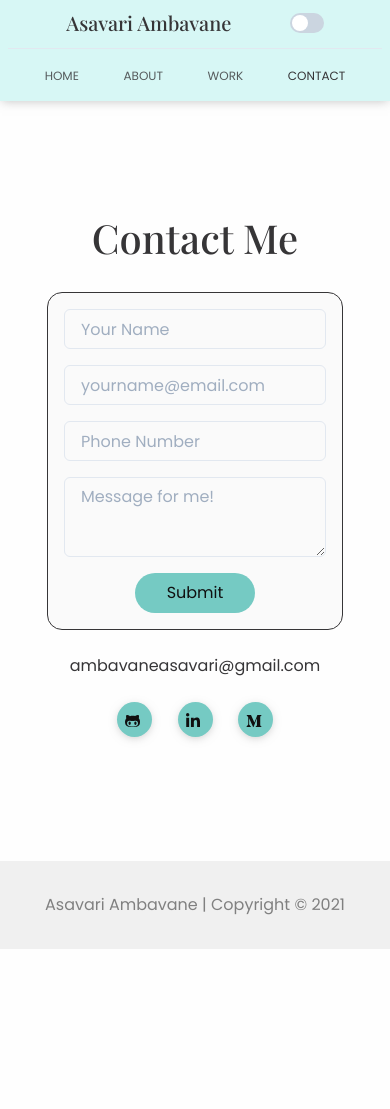
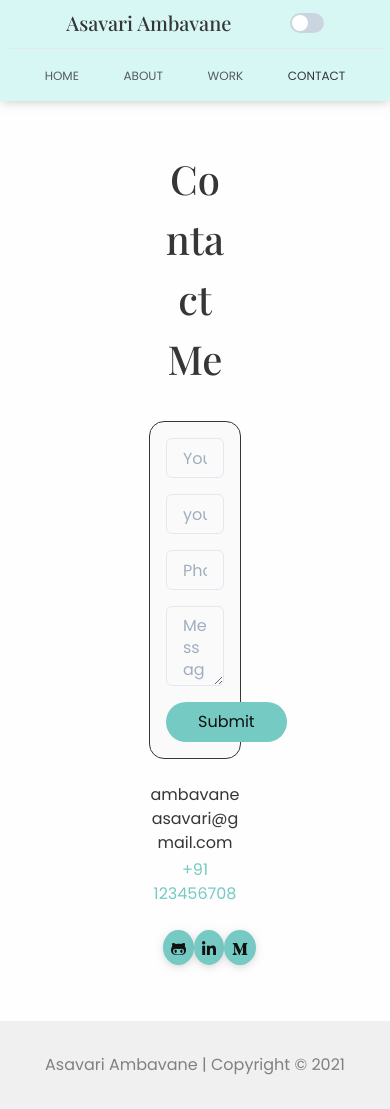
Before and after one commit to AsavariA/nextjs-portfolio-template, a Next.js app: page /contact in a window 390 px wide. Before the commit the page ends 949 px from the top, so only its background shows below. Built offline with nearby package versions, Linux system fonts and the light colour scheme.

Commit message:
templating commit 2

```diff
--- a/Components/Contact.js
+++ b/Components/Contact.js
@@ -1,15 +1,12 @@
 import { Stack, Input, Textarea, useToast } from "@chakra-ui/react"
-import { useMediaQuery } from "@chakra-ui/react"
 import { useState } from 'react'
 import styles from '../styles/Contact.module.css'
 import { FontAwesomeIcon } from "@fortawesome/react-fontawesome";
-import { faGithubAlt, faLinkedinIn, faMediumM, } from "@fortawesome/free-brands-svg-icons"
 import Link from 'next/link'
+import { userinfo } from '../Constants/userinfo'
 
 const Contact = ({ currentTheme }) => {
-  const [drawerVisible] = useMediaQuery("(max-width: 850px)")
   const toast = useToast()
-  // const FORM_URL = 'https://docs.google.com/forms/u/0/d/e/1FAIpQLSdnXFxxj9KiFXRVRe1RweSbbrgouyzrQCxmdy3y7Kv5gOf3HA/formResponse'
 
   const [name, setName] = useState('')
   const [email, setEmail] = useState('')
@@ -44,9 +41,6 @@ const Contact = ({ currentTheme }) => {
       isClosable: true,
     })
 
-    // console.log(JSON.stringify(data))
-    // console.log(data)
-
     fetch('/api/contact', {
       method: 'POST',
       headers: {
@@ -68,11 +62,10 @@ const Contact = ({ currentTheme }) => {
   }
 
   return (
-    <div style={{ width: !drawerVisible ? '40%' : '80%', margin: !drawerVisible ? '0 auto' : '0 auto', padding: !drawerVisible ? '2rem' : '1rem 0.5rem' }}>
-      <div style={{ padding: !drawerVisible ? '1rem' : '0.5rem' }}>
+    <div className={styles.contactWrapper}>
+      <div className={styles.contactHeading}>
         <h2 className={styles.contact}>Contact Me</h2>
       </div>
-      {/* <form action={FORM_URL} method="POST"> */}
       <form onSubmit={(e) => { handleSubmit(e) }} className={styles.form} style={{ borderColor: currentTheme.text, backgroundColor: currentTheme.name === 'light' ? '#fafafa' : 'transparent' }}>
         <Stack spacing={4}>
           <Input type="text" name="name" value={name} placeholder="Your Name" focusBorderColor={currentTheme.tertiary} isRequired autoComplete="off" onChange={(e) => { setName(e.target.value) }} />
@@ -97,18 +90,21 @@ const Contact = ({ currentTheme }) => {
       </form>
 
       <div style={{ textAlign: 'center', paddingTop: '0.5rem' }}>
-        <Link href="mailto:ambavaneasavari@gmail.com"><a>ambavaneasavari@gmail.com</a></Link>
+        <Link href={`mailto:${userinfo.contact.email}`}><a>{userinfo.contact.email}</a></Link>
+      </div>
+      <div style={{ textAlign: 'center', paddingTop: '0.2rem', color: currentTheme.tertiary }}>
+        <Link href={`tel:${userinfo.contact.countrycode}${userinfo.contact.phone}`}><a>{`${userinfo.contact.countrycode} ${userinfo.contact.phone}`}</a></Link>
       </div>
       <div className={styles.socialIconDiv}>
-        <div className={styles.socialIcon} style={iconStyles}>
-          <Link href="https://github.com/AsavariA"><a><FontAwesomeIcon icon={faGithubAlt} /></a></Link>
-        </div>
-        <div className={styles.socialIcon} style={iconStyles}>
-          <Link href="https://www.linkedin.com/in/asavariambavane/"><a><FontAwesomeIcon icon={faLinkedinIn} /></a></Link>
-        </div>
-        <div className={styles.socialIcon} style={iconStyles}>
-          <Link href="https://ambavaneasavari.medium.com/"><a><FontAwesomeIcon icon={faMediumM} /></a></Link>
-        </div>
+        {userinfo.mainSocials ?
+          userinfo.mainSocials.map((social, key) => {
+            return (
+              <div className={styles.socialIcon} style={iconStyles} key={key}>
+                <Link href={social.link}><a><FontAwesomeIcon icon={social.icon} /></a></Link>
+              </div>
+            )
+          }) : null
+        }
       </div>
     </div>
   )
--- a/Components/HomePage.js
+++ b/Components/HomePage.js
@@ -18,10 +18,10 @@ const HomePage = ({ currentTheme }) => {
             <div className={styles.homeWorkSection} id="work">
                 <h1 className={styles.workheading} data-aos="fade-up">Work</h1>
                 {
-                    projects.slice(0, 3).map((project) => {
+                    projects.slice(0, 3).map((project, key) => {
                         return (
-                            <div key={project.id} data-aos="fade-up">
-                                <HomeProject currentTheme={currentTheme} project={project} />
+                            <div key={key} data-aos="fade-up">
+                                <HomeProject currentTheme={currentTheme} project={project} id={key}/>
                             </div>
                         )
                     })
--- a/Components/HomeProject.js
+++ b/Components/HomeProject.js
@@ -3,11 +3,11 @@ import { FontAwesomeIcon } from "@fortawesome/react-fontawesome";
 import { faTelegramPlane } from "@fortawesome/free-brands-svg-icons"
 import Link from 'next/link'
 
-const HomeProject = ({ currentTheme, project }) => {
+const HomeProject = ({ currentTheme, project, id }) => {
     return (
-        <div className={styles.projectmain} style={{borderColor: currentTheme.accent, borderRadius: project.borderRadius}}>
+        <div className={styles.projectmain} style={{borderColor: currentTheme.accent, borderRadius: id % 2 === 0 ? '50px 0 0 0' : '0 0 50px 0'}}>
             <div className={styles.projectContent}>
-                <div className={styles.projectIcon} style={{color: currentTheme.accent, backgroundColor: currentTheme.footerColor, borderColor: currentTheme.accent}}><Link href='/work'><a><FontAwesomeIcon icon={faTelegramPlane} /></a></Link></div>
+                <div className={styles.projectIcon} style={{color: currentTheme.accent, backgroundColor: currentTheme.footerColor, borderColor: currentTheme.accent}}><Link href={project.projectLink}><a><FontAwesomeIcon icon={faTelegramPlane} /></a></Link></div>
                 <h1 className={styles.projectTitle}>{project.name}</h1>
                 <h2 className={styles.projectSubTitle} style={{color: currentTheme.subtext}}>{project.description}</h2>
                 <Link href='/work'><a className={styles.cta2} style={{ color: currentTheme.tertiary }}>View More</a></Link>
--- a/Components/WorkProject.js
+++ b/Components/WorkProject.js
@@ -8,7 +8,7 @@ import { useState } from 'react';
 import Image from 'next/image';
 import { useSwipeable } from "react-swipeable";
 
-const WorkProject = ({ currentTheme, project }) => {
+const WorkProject = ({ currentTheme, project, id }) => {
   const toast = useToast();
   const [index, setIndex] = useState(0);
 
@@ -50,7 +50,7 @@ const WorkProject = ({ currentTheme, project }) => {
   });
 
   return (
-    <div className={styles.parentofparentcard} style={{ justifyContent: project.justifyContent }} id={project.id}>
+    <div className={styles.parentofparentcard} style={{ justifyContent: id % 2 === 0 ? 'flex-start' : 'flex-end' }}>
       <div className={styles.parentcard}>
         <div className={styles.cardtitle}>
           <h1 className={styles.projtitle}>{project.name}</h1>
--- a/Constants/userinfo.js
+++ b/Constants/userinfo.js
@@ -1,3 +1,5 @@
+import { faGithubAlt, faLinkedinIn, faMediumM, faFacebook, faTwitter, faInstagram, faYoutube, faBehance } from "@fortawesome/free-brands-svg-icons"
+
 export const userinfo = {
     logoText: "Asavari Ambavane",
     greeting: {
@@ -22,5 +24,26 @@ export const userinfo = {
             category: "Database",
             skills: ["Firebase", "MongoDB"]
         },
+    ],
+    contact: {
+        email: 'ambavaneasavari@gmail.com',
+        phone: '123456708',
+        countrycode: '+91'
+    },
+    mainSocials: [
+        { type: 'github', link: '', icon: faGithubAlt },
+        { type: 'linkedin', link: '', icon: faLinkedinIn },
+        { type: 'medium', link: '', icon: faMediumM },
+    ]
+    ,
+    allSocials: [
+        { type: 'instagram', link: '', icon: faInstagram },
+        { type: 'linkedin', link: '', icon: faLinkedinIn },
+        { type: 'github', link: '', icon: faGithubAlt },
+        { type: 'facebook', link: '', icon: faFacebook },
+        { type: 'twitter', link: '', icon: faTwitter },
+        { type: 'medium', link: '', icon: faMediumM },
+        { type: 'youtube', link: '', icon: faYoutube },
+        { type: 'behance', link: '', icon: faBehance },
     ]
 }
--- a/styles/Contact.module.css
+++ b/styles/Contact.module.css
@@ -4,6 +4,15 @@
     align-items: center;
     justify-content: center;
     min-height: 90vh
+}
+
+.contactWrapper{
+  width: 40%;
+  padding: 2rem;
+}
+
+.contactHeading{
+  padding: 1rem;
 }
 
 .contact{
```
Also changed, not shown: Components/Work.js (+4 -4 lines), Constants/projects.js (+0 -21 lines).
